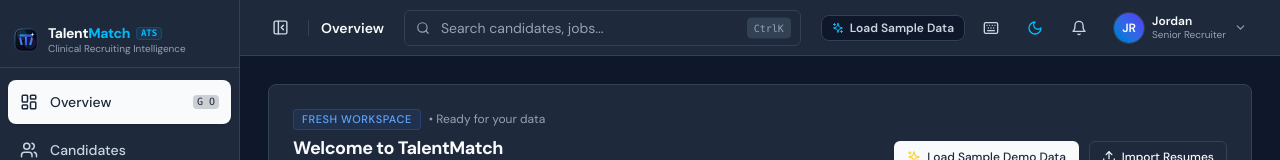
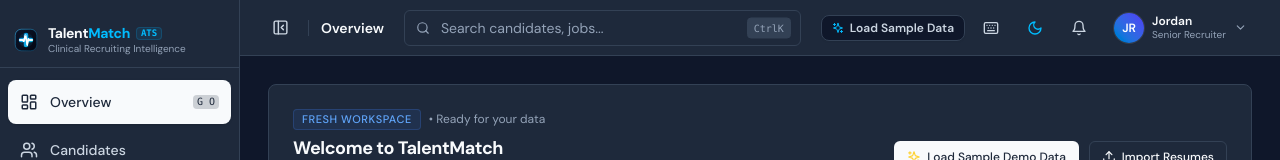
Before and after one commit to codewithabhiishek/TalentMatch, a React (Vite) app: page / in a window 1280 px wide. Shown: the top 160 px of the page. Built offline with nearby package versions, Linux system fonts and the light colour scheme.

Commit message:
feat(branding): redesign clinical pulse cross logo and eliminate purple hues

```diff
--- a/src/components/ApplicantLettermarkBadge.tsx
+++ b/src/components/ApplicantLettermarkBadge.tsx
@@ -15,12 +15,12 @@ const specialtyGradients: Record<string, { from: string; via?: string; to: strin
   'ICU': { from: '#0284c7', via: '#0ea5e9', to: '#38bdf8', text: '#ffffff', glow: 'rgba(56, 189, 248, 0.4)' },
   'Emergency': { from: '#e11d48', via: '#f43f5e', to: '#fb7185', text: '#ffffff', glow: 'rgba(244, 63, 94, 0.4)' },
   'Orthopedics': { from: '#0d9488', via: '#14b8a6', to: '#2dd4bf', text: '#ffffff', glow: 'rgba(20, 184, 166, 0.4)' },
-  'MRI': { from: '#6366f1', via: '#818cf8', to: '#a855f7', text: '#ffffff', glow: 'rgba(129, 140, 248, 0.4)' },
-  'Neonatal': { from: '#ec4899', via: '#f472b6', to: '#fbcfe8', text: '#ffffff', glow: 'rgba(244, 114, 182, 0.4)' },
-  'Med-Surg': { from: '#2563eb', via: '#3b82f6', to: '#60a5fa', text: '#ffffff', glow: 'rgba(59, 130, 246, 0.4)' },
-  'Pediatrics': { from: '#f59e0b', via: '#fbbf24', to: '#fde68a', text: '#78350f', glow: 'rgba(251, 191, 36, 0.4)' },
-  'Oncology': { from: '#7c3aed', via: '#8b5cf6', to: '#c4b5fd', text: '#ffffff', glow: 'rgba(139, 92, 246, 0.4)' },
-  'default': { from: '#475569', via: '#64748b', to: '#94a3b8', text: '#ffffff', glow: 'rgba(100, 116, 139, 0.3)' },
+  'MRI': { from: '#0369a1', via: '#0284c7', to: '#38bdf8', text: '#ffffff', glow: 'rgba(56, 189, 248, 0.4)' },
+  'Neonatal': { from: '#0284c7', via: '#0ea5e9', to: '#67e8f9', text: '#ffffff', glow: 'rgba(14, 165, 233, 0.4)' },
+  'Med-Surg': { from: '#1e40af', via: '#2563eb', to: '#60a5fa', text: '#ffffff', glow: 'rgba(59, 130, 246, 0.4)' },
+  'Pediatrics': { from: '#d97706', via: '#f59e0b', to: '#fbbf24', text: '#ffffff', glow: 'rgba(245, 158, 11, 0.4)' },
+  'Oncology': { from: '#0f766e', via: '#14b8a6', to: '#2dd4bf', text: '#ffffff', glow: 'rgba(20, 184, 166, 0.4)' },
+  'default': { from: '#334155', via: '#475569', to: '#64748b', text: '#ffffff', glow: 'rgba(100, 116, 139, 0.3)' },
 };
 
 export function ApplicantLettermarkBadge({
--- a/src/components/DesktopAppModal.tsx
+++ b/src/components/DesktopAppModal.tsx
@@ -201,7 +201,7 @@ export function DesktopAppModal({ isOpen, onClose }: DesktopAppModalProps) {
             </span>
 
             <div className="relative group">
-              <pre className="p-3 bg-black/80 text-purple-300 font-mono text-[11px] rounded-xl border border-[var(--color-border)] select-all">
+              <pre className="p-3 bg-black/80 text-sky-300 font-mono text-[11px] rounded-xl border border-[var(--color-border)] select-all">
                 ollama run llama3.2:3b
               </pre>
               <button
--- a/src/components/Logo.tsx
+++ b/src/components/Logo.tsx
@@ -6,6 +6,17 @@ interface LogoProps {
   className?: string;
 }
 
+/**
+ * TalentMatch Brand Mark: The Clinical Pulse Cross
+ *
+ * Meaning:
+ * 1. Medical Cross (+) — Universal healthcare authority (Nursing, Medical, Allied Health).
+ * 2. Vital ECG Pulse (/\_) — Real-time candidate matching, active clinical telemetry.
+ * 3. Match Focal Core (●) — Pinpoint precision alignment between clinician & healthcare facility.
+ *
+ * Color Discipline: Strictly Clinical Sky Blue (#0ea5e9, #38bdf8), Deep Medical Obsidian (#0b1329),
+ * and Crisp Pure White (#ffffff). Zero purple / extraneous hues.
+ */
 export function Logo({ size = 'md', withText = true, className = '' }: LogoProps) {
   const pixelSizes = {
     sm: 24,
@@ -18,7 +29,7 @@ export function Logo({ size = 'md', withText = true, className = '' }: LogoProps
 
   return (
     <div className={`flex items-center gap-2.5 select-none ${className}`}>
-      {/* Lettermark SVG Monogram */}
+      {/* Clinical Care Cross + Vital ECG Pulse Emblem */}
       <svg
         width={px}
         height={px}
@@ -29,27 +40,20 @@ export function Logo({ size = 'md', withText = true, className = '' }: LogoProps
       >
         <defs>
           <linearGradient id={`tmBg-${size}`} x1="0%" y1="0%" x2="100%" y2="100%">
-            <stop offset="0%" stopColor="#0f172a" />
-            <stop offset="50%" stopColor="#090d16" />
-            <stop offset="100%" stopColor="#020617" />
+            <stop offset="0%" stopColor="#0b1329" />
+            <stop offset="50%" stopColor="#080e1e" />
+            <stop offset="100%" stopColor="#030712" />
           </linearGradient>
 
           <linearGradient id={`tmBorder-${size}`} x1="0%" y1="0%" x2="100%" y2="100%">
-            <stop offset="0%" stopColor="#38bdf8" stopOpacity="0.8" />
-            <stop offset="40%" stopColor="#6366f1" stopOpacity="0.4" />
-            <stop offset="100%" stopColor="#a855f7" stopOpacity="0.2" />
+            <stop offset="0%" stopColor="#38bdf8" stopOpacity="0.75" />
+            <stop offset="100%" stopColor="#0284c7" stopOpacity="0.3" />
           </linearGradient>
 
-          <linearGradient id={`tmTGrad-${size}`} x1="0%" y1="0%" x2="100%" y2="100%">
-            <stop offset="0%" stopColor="#38bdf8" />
-            <stop offset="50%" stopColor="#2563eb" />
-            <stop offset="100%" stopColor="#4f46e5" />
-          </linearGradient>
-
-          <linearGradient id={`tmMGrad-${size}`} x1="0%" y1="100%" x2="100%" y2="0%">
-            <stop offset="0%" stopColor="#06b6d4" />
-            <stop offset="60%" stopColor="#6366f1" />
-            <stop offset="100%" stopColor="#c084fc" />
+          <linearGradient id={`tmCross-${size}`} x1="0%" y1="0%" x2="100%" y2="100%">
+            <stop offset="0%" stopColor="#0284c7" />
+            <stop offset="45%" stopColor="#0ea5e9" />
+            <stop offset="100%" stopColor="#06b6d4" />
           </linearGradient>
 
           <filter id={`tmGlow-${size}`} x="-20%" y="-20%" width="140%" height="140%">
@@ -58,48 +62,43 @@ export function Logo({ size = 'md', withText = true, className = '' }: LogoProps
           </filter>
         </defs>
 
-        {/* Squircle Background Base */}
-        <rect x="2" y="2" width="44" height="44" rx="12" fill={`url(#tmBg-${size})`} />
-        <rect x="2" y="2" width="44" height="44" rx="12" stroke={`url(#tmBorder-${size})`} strokeWidth="1.5" />
-
-        {/* Subtle Ambient Glow Meshes */}
-        <circle cx="16" cy="14" r="10" fill="#38bdf8" opacity="0.15" filter={`url(#tmGlow-${size})`} />
-        <circle cx="32" cy="30" r="12" fill="#6366f1" opacity="0.15" filter={`url(#tmGlow-${size})`} />
-
-        {/* 'T' Top Crossbar */}
-        <path
-          d="M11 14.5C11 13.67 11.67 13 12.5 13H35.5C36.33 13 37 13.67 37 14.5V16C37 16.83 36.33 17.5 35.5 17.5H12.5C11.67 17.5 11 16.83 11 16V14.5Z"
-          fill={`url(#tmTGrad-${size})`}
+        {/* Squircle Base Canvas */}
+        <rect
+          x="2.5"
+          y="2.5"
+          width="43"
+          height="43"
+          rx="12"
+          fill={`url(#tmBg-${size})`}
+          stroke={`url(#tmBorder-${size})`}
+          strokeWidth="1.5"
         />
 
-        {/* 'T' Central Spine Stem */}
+        {/* Soft Radial Ambient Glow */}
+        <circle cx="24" cy="24" r="14" fill="#0ea5e9" opacity="0.12" filter={`url(#tmGlow-${size})`} />
+
+        {/* Clinical Medical Cross (+) */}
+        {/* Vertical Arm */}
+        <rect x="19.5" y="9.5" width="9" height="29" rx="4.5" fill={`url(#tmCross-${size})`} />
+        {/* Horizontal Arm */}
+        <rect x="9.5" y="19.5" width="29" height="9" rx="4.5" fill={`url(#tmCross-${size})`} />
+
+        {/* The Vital ECG Pulse & Match Waveform */}
         <path
-          d="M22 17.5H26V33.5C26 34.33 25.33 35 24.5 35H23.5C22.67 35 22 34.33 22 33.5V17.5Z"
-          fill={`url(#tmTGrad-${size})`}
+          d="M 11.5 24 H 17 L 19.5 26.5 L 23 14 L 26.5 34 L 28.5 22 L 30 24 H 36.5"
+          stroke="#ffffff"
+          strokeWidth={size === 'sm' ? 2.8 : 2.2}
+          strokeLinecap="round"
+          strokeLinejoin="round"
+          filter={`url(#tmGlow-${size})`}
         />
 
-        {/* 'M' Left Wing */}
-        <path
-          d="M12.5 18.5C13.2 18.5 13.78 18.98 13.95 19.65L17.5 32.5C17.7 33.25 17.15 34 16.37 34H14.5C13.8 34 13.22 33.52 13.05 32.85L11.1 24.5H11V20C11 19.17 11.67 18.5 12.5 18.5Z"
-          fill={`url(#tmMGrad-${size})`}
-        />
-
-        {/* 'M' Right Wing */}
-        <path
-          d="M35.5 18.5C34.8 18.5 34.22 18.98 34.05 19.65L30.5 32.5C30.3 33.25 30.85 34 31.63 34H33.5C34.2 34 34.78 33.52 34.95 32.85L36.9 24.5H37V20C37 19.17 36.33 18.5 35.5 18.5Z"
-          fill={`url(#tmMGrad-${size})`}
-        />
-
-        {/* Clinical Match Precision Diamond Sparkle */}
-        <path
-          d="M37 9L38.2 11.8L41 13L38.2 14.2L37 17L35.8 14.2L33 13L35.8 11.8L37 9Z"
-          fill="#38bdf8"
-          filter={`url(#tmGlow-${size})`}
-        />
-        <circle cx="37" cy="13" r="1.2" fill="#ffffff" />
+        {/* Precision Match Focal Node */}
+        <circle cx="23" cy="14" r={size === 'sm' ? 1.5 : 1.8} fill="#38bdf8" />
+        <circle cx="23" cy="14" r={size === 'sm' ? 0.7 : 0.9} fill="#ffffff" />
       </svg>
 
-      {/* Stylized Brand Typographic Lockup */}
+      {/* Brand Typographic Lockup */}
       {withText && (
         <div className="flex flex-col text-left leading-tight">
           <div className="flex items-center gap-1.5">
--- a/src/pages/Overview.tsx
+++ b/src/pages/Overview.tsx
@@ -107,7 +107,7 @@ export function Overview() {
     <div className="p-3 sm:p-5 lg:p-7 max-w-7xl mx-auto space-y-4 sm:space-y-6">
       {/* First-Time User Quick-Start Banner */}
       {totalCandidates === 0 && jobs.length === 0 && (
-        <div className="card p-5 sm:p-6 bg-gradient-to-r from-sky-500/10 via-indigo-500/10 to-purple-500/10 border border-sky-500/25 rounded-2xl animate-fade-in shadow-xs">
+        <div className="card p-5 sm:p-6 bg-gradient-to-r from-sky-500/10 via-blue-500/10 to-cyan-500/10 border border-sky-500/25 rounded-2xl animate-fade-in shadow-xs">
           <div className="flex flex-col md:flex-row md:items-center justify-between gap-4">
             <div className="space-y-1">
               <div className="flex items-center gap-2">
```
Also changed, not shown: public/favicon.svg.
